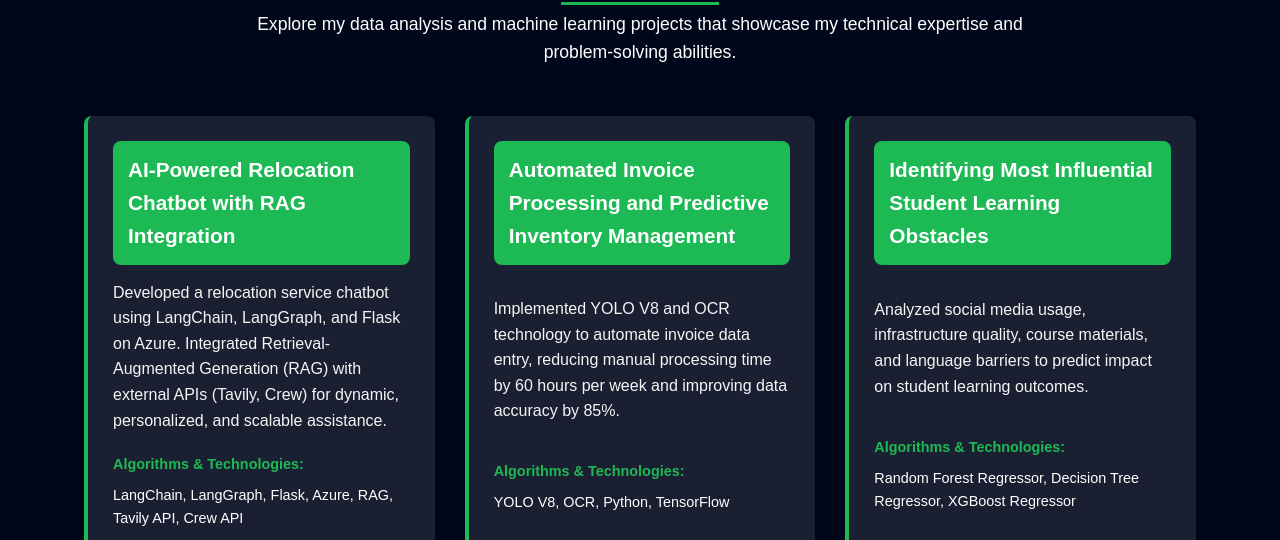
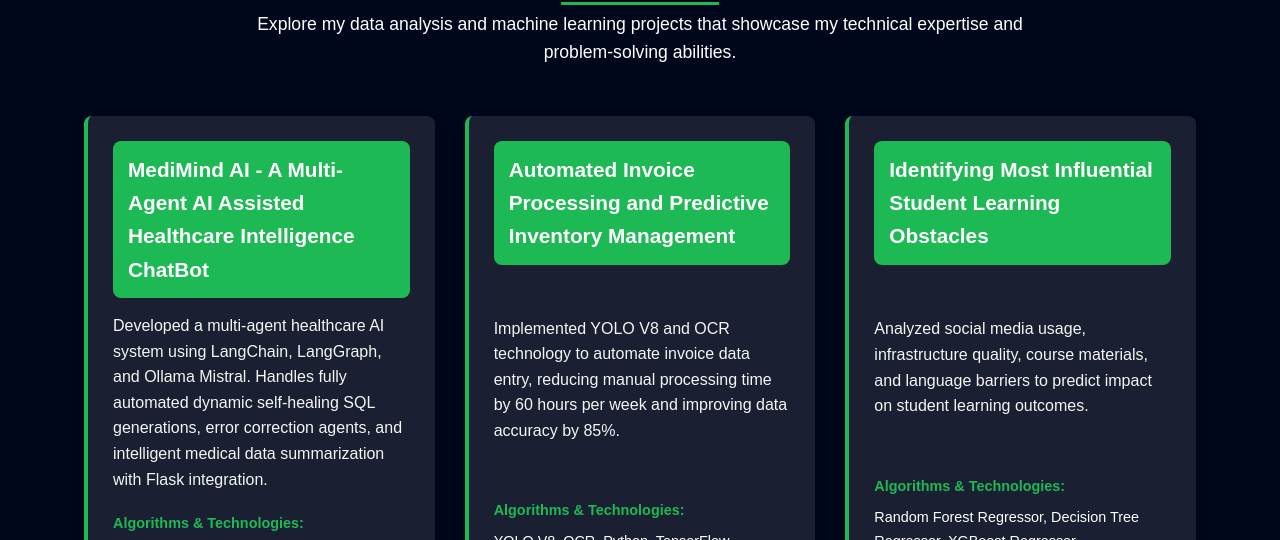
Before and after one commit to jvishwajith/vishwajith-portfolio, a plain HTML site: page index.html in a window 1280 px wide. Shown: the part 745-1285 px from the top of the page. Drawn offline with Linux system fonts and the light colour scheme.

Commit message:
Update index.html

```diff
--- a/index.html
+++ b/index.html
@@ -116,20 +116,19 @@
                 <div class="projects-grid">
                     <div class="project-card sliding-card">
                         <h3>
-                            AI-Powered Relocation Chatbot with RAG Integration
+                            MediMind AI - A Multi-Agent AI Assisted Healthcare Intelligence ChatBot
                         </h3>
                         <p>
-                            Developed a relocation service chatbot using
-                            LangChain, LangGraph, and Flask on Azure. Integrated
-                            Retrieval-Augmented Generation (RAG) with external
-                            APIs (Tavily, Crew) for dynamic, personalized, and
-                            scalable assistance.
+                            Developed a multi-agent healthcare AI system using
+                            LangChain, LangGraph, and Ollama Mistral. Handles
+                            fully automated dynamic self-healing SQL generations,
+                            error correction agents, and intelligent medical
+                            data summarization with Flask integration.
                         </p>
                         <div class="tech-list">
                             <div class="tech-heading">Algorithms & Technologies:</div>
                             <div class="tech-items">
-                                LangChain, LangGraph, Flask, Azure, RAG, Tavily
-                                API, Crew API
+                                LangChain, LangGraph, Flask, SQLite, Ollama , Mistral , RAG
                             </div>
                         </div>
                         <button
```
